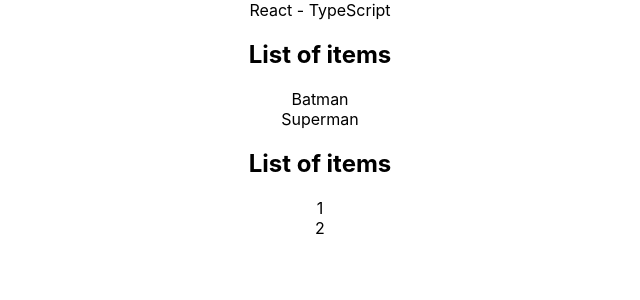
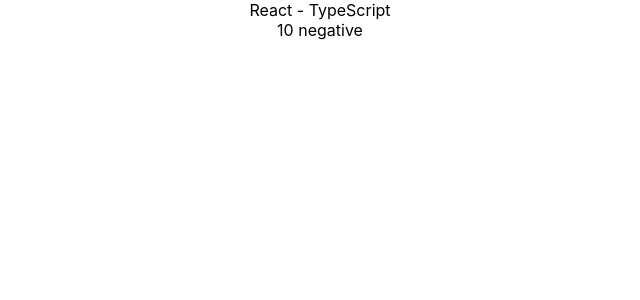
Before and after one commit to lukasz-klekner/react_typescript, a React (Create React App) app: page / in a window 1280 px wide. Shown: the top 300 px of the page, without its empty margins (320-960 px from the left). Built offline with nearby package versions, Linux system fonts and the light colour scheme.

Commit message:
creates RandomNumber and types props with some restrictions

```diff
--- a/src/App.tsx
+++ b/src/App.tsx
@@ -1,15 +1,11 @@
 import './App.css'
-import { List } from './components/generics/List'
+import { RandomNumber } from './components/restriction/RandomNumber'
 
 function App() {
   return (
     <div className='App'>
       React - TypeScript
-      <List
-        items={['Batman', 'Superman']}
-        onClick={(item) => console.log(item)}
-      />
-      <List items={[1, 2]} onClick={(item) => console.log(item)} />
+      <RandomNumber value={10} isNegative />
     </div>
   )
 }
--- /dev/null
+++ b/src/components/restriction/RandomNumber.tsx
@@ -0,0 +1,35 @@
+type RandomNumberType = {
+  value: number
+}
+
+type PositiveNumber = RandomNumberType & {
+  isPositive: boolean
+  isNegative?: never
+  isZero?: never
+}
+type NegativeNumber = RandomNumberType & {
+  isNegative: boolean
+  isPositive?: never
+  isZero?: never
+}
+
+type Zero = RandomNumberType & {
+  isZero: boolean
+  isNegative?: never
+  isPositive?: never
+}
+
+type RandomNumberProps = PositiveNumber | NegativeNumber | Zero
+
+export const RandomNumber = ({
+  value,
+  isPositive,
+  isNegative,
+  isZero,
+}: RandomNumberProps) => (
+  <div>
+    {value} {isPositive && 'positive'}
+    {isNegative && 'negative'}
+    {isZero && 'zero'}
+  </div>
+)
```
